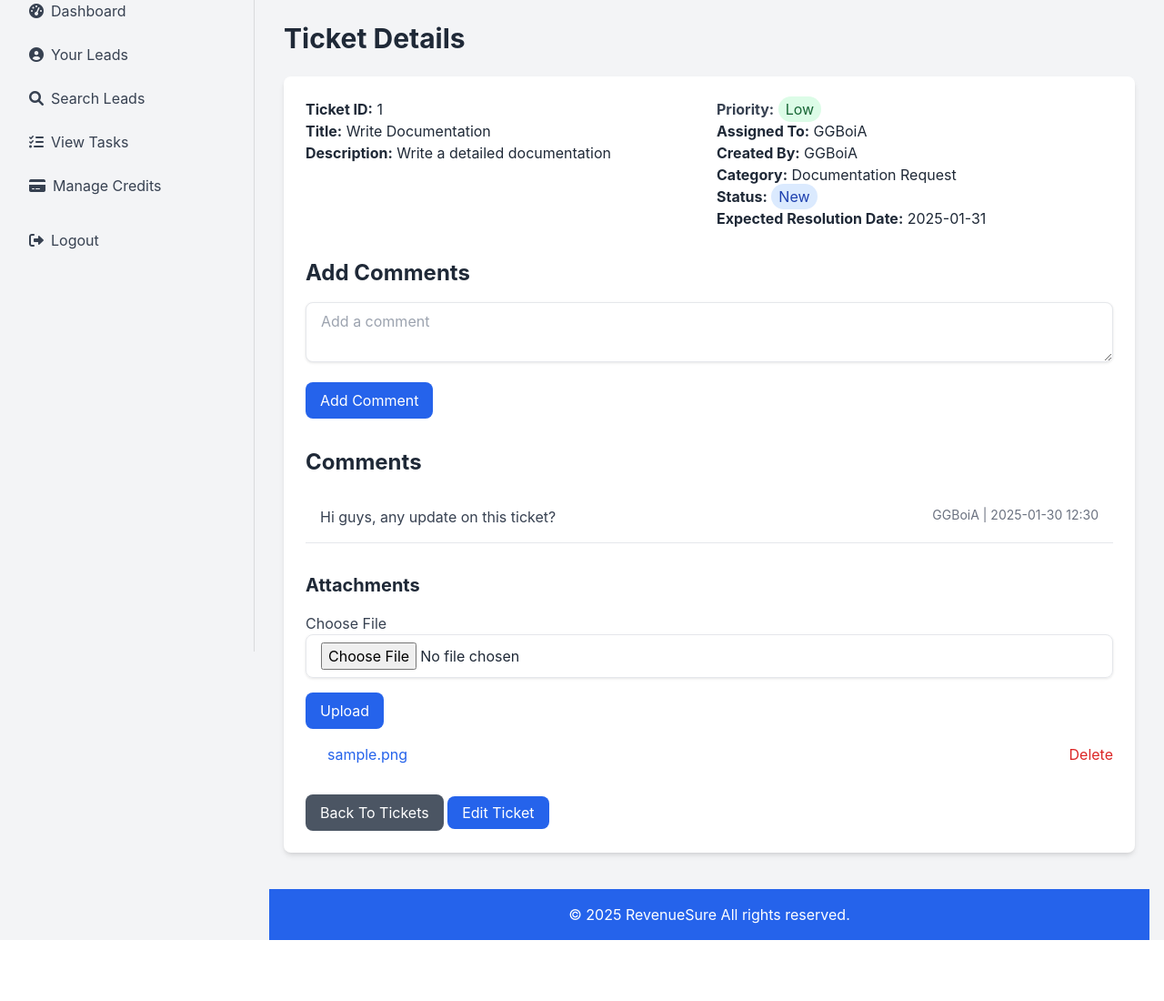
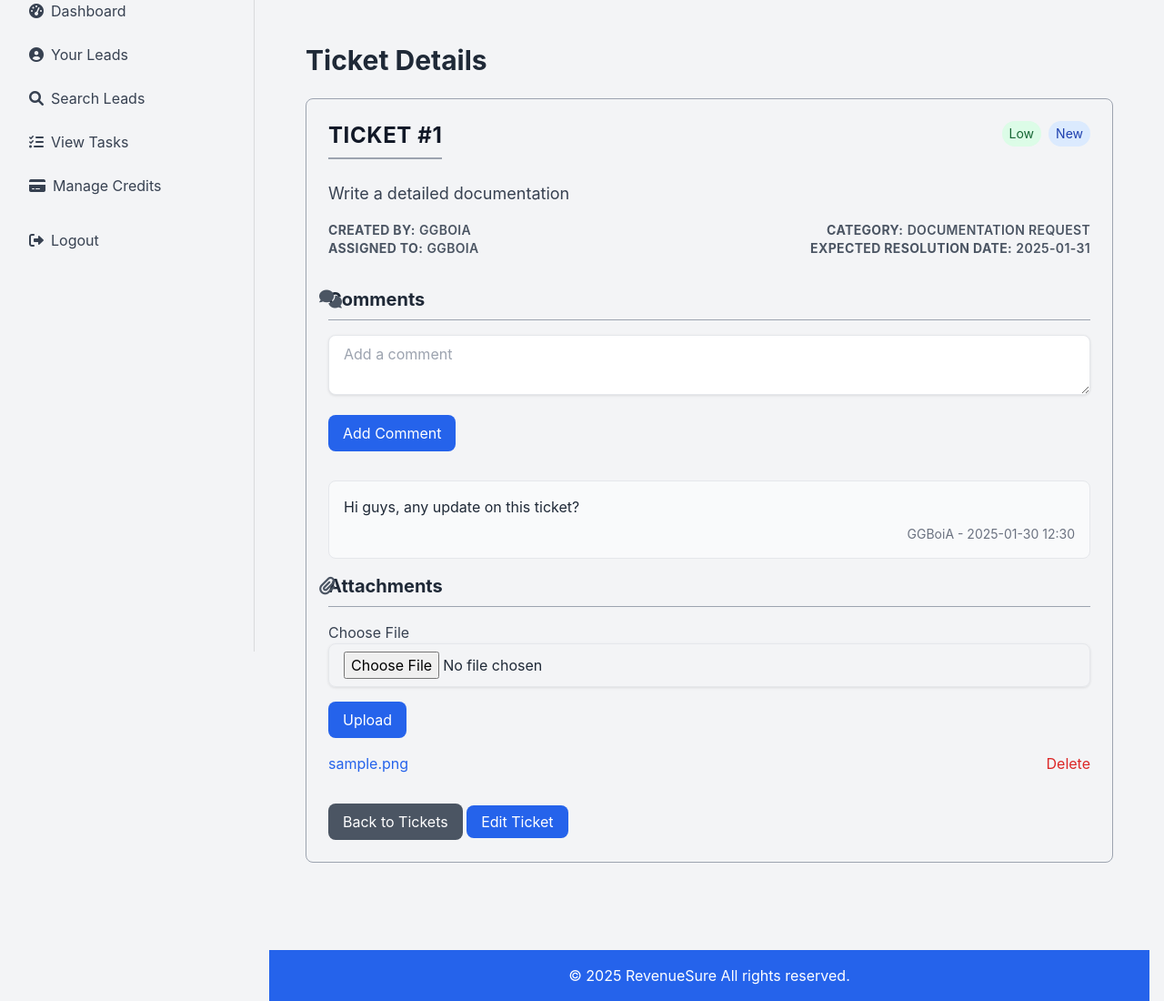
Before and after one commit to workingprototype/RevenueSure, a PHP site: page /view_ticket.php?id=1 in a window 1280 px wide. Shown: the part 84-1184 px from the top of the page at 91% size. Before the commit the page ends 1117 px from the top, so only its background shows below. Run offline with PHP 8.4, Linux system fonts and the light colour scheme; a user stored in the database is signed in; data comes from the database, SQL or seed files in the repository; tables that the repository leaves empty hold one stand-in row (values such as "Sample post"); some libraries are stand-ins or nearby versions.

Commit message:
New UI for ticketing

```diff
--- a/view_ticket.php
+++ b/view_ticket.php
@@ -66,8 +66,9 @@ $comments = $stmt->fetchAll(PDO::FETCH_ASSOC);
 // Include header
 require 'header.php';
 ?>
+    <div class="container mx-auto p-6 fade-in">
+        <h1 class="text-3xl font-bold text-gray-800 mb-6">Ticket Details</h1>
 
-<h1 class="text-3xl font-bold text-gray-800 mb-6">Ticket Details</h1>
         <?php if ($error): ?>
             <div class="bg-red-100 border border-red-400 text-red-700 px-4 py-3 rounded-lg mb-6">
                 <?php echo $error; ?>
@@ -79,37 +80,32 @@ require 'header.php';
                 <?php echo $success; ?>
             </div>
         <?php endif; ?>
-
-<div class="bg-white p-6 rounded-lg shadow-md">
-        <div class="grid grid-cols-1 md:grid-cols-2 gap-4 mb-8">
+            <div class="bg-gray-100 border border-gray-400 p-6 rounded-lg mb-8">
+                 <div class="mb-8">
+                    <div class="flex justify-between items-start mb-4">
                          <div>
-               <p class="text-gray-800"><strong>Ticket ID:</strong> <?php echo htmlspecialchars($ticket['id']); ?></p>
-                <p class="text-gray-800"><strong>Title:</strong> <?php echo htmlspecialchars($ticket['title']); ?></p>
-                <p class="text-gray-800"><strong>Description:</strong> <?php echo htmlspecialchars($ticket['description']); ?></p>
+                            <h2 class="text-2xl font-bold text-gray-900 mb-2 uppercase tracking-wide border-b-2 border-gray-400 pb-2">
+                                Ticket #<?php echo htmlspecialchars($ticket['id']); ?>
+                            </h2>
                           </div>
-           <div>
-                <p class="text-gray-700"><strong>Priority:</strong>
-                     <span class="px-2 py-1 rounded-full <?php
+                          <div class="flex gap-2 items-center">
+                            <span class="px-2 py-1 rounded-full text-sm  <?php
                                     switch ($ticket['priority']) {
-                                          case 'High':
-                                                echo 'bg-red-100 text-red-800';
+                                        case 'Low':
+                                             echo 'bg-green-100 text-green-800';
                                            break;
                                         case 'Medium':
                                              echo 'bg-yellow-100 text-yellow-800';
                                             break;
-                                               case 'Low':
-                                                    echo 'bg-green-100 text-green-800';
+                                       case 'High':
+                                             echo 'bg-red-100 text-red-800';
                                             break;
                                         default:
                                            echo 'bg-gray-100 text-gray-800';
                                               break;
                                 }
                                 ?>"><?php echo htmlspecialchars($ticket['priority']); ?></span>
-                       </p>
-                 <p><strong>Assigned To:</strong> <?php echo htmlspecialchars($ticket['assigned_username'] ? $ticket['assigned_username'] : 'Unassigned'); ?></p>
-                    <p><strong>Created By:</strong> <?php echo htmlspecialchars($ticket['created_username']); ?></p>
-                   <p><strong>Category:</strong> <?php echo htmlspecialchars($ticket['category']); ?></p>
-                <p><strong>Status:</strong>  <span class="px-2 py-1 rounded-full <?php
+                                <span class="px-2 py-1 rounded-full text-sm <?php
                                     switch ($ticket['status']) {
                                         case 'New':
                                             echo 'bg-blue-100 text-blue-800';
@@ -128,39 +124,59 @@ require 'header.php';
                                                       break;
                                         }
                                      ?>"><?php echo htmlspecialchars($ticket['status']); ?></span>
+                           </div>
+                    </div>
+                 <p class="text-gray-700 text-lg mb-4">
+                    <?php echo nl2br(htmlspecialchars($ticket['description'])); ?>
                  </p>
-             <p>
-               <strong>Expected Resolution Date:</strong> <?php echo htmlspecialchars($ticket['expected_resolution_date'] ? $ticket['expected_resolution_date'] : 'N/A'); ?>
+                 <div class="grid grid-cols-1 md:grid-cols-2 gap-4">
+                       <div>
+                           <p class="text-gray-600 text-sm uppercase tracking-wide"><strong>Created by:</strong> <span class="font-semibold"><?php echo htmlspecialchars($ticket['created_username']); ?></span></p>
+                            <p class="text-gray-600 text-sm uppercase tracking-wide"><strong>Assigned To:</strong> <span class="font-semibold"><?php echo htmlspecialchars($ticket['assigned_username'] ? $ticket['assigned_username'] : 'Unassigned'); ?></span></p>
+
+                       </div>
+                        <div class="text-right">
+
+                            <p class="text-gray-600 text-sm uppercase tracking-wide">
+                                    <strong>Category:</strong> <span class="font-semibold"><?php echo htmlspecialchars($ticket['category']); ?></span>
+                                </p>
+                            <p class="text-gray-600 text-sm uppercase tracking-wide">
+                            <strong>Expected Resolution Date:</strong> <span class="font-semibold"><?php echo htmlspecialchars($ticket['expected_resolution_date'] ? $ticket['expected_resolution_date'] : 'N/A'); ?></span>
                            </p>
                        </div>
                      </div>
-        <div class="mb-8">
-         <h2 class="text-2xl font-bold text-gray-800 mb-4">Add Comments</h2>
-            <form method="POST" action="">
-                <div class="mb-4">
+               </div>
+               <!--  Comments Section -->
+            <div class="mt-8">
+              <h2 class="text-xl font-bold text-gray-800 mb-4 relative border-b border-gray-400 pb-2">
+                      <i class="fas fa-comments text-gray-600 absolute left-[-10px] top-[4px] mr-2"></i> Comments
+                    </h2>
+                    <form method="POST" action="" class="mb-8">
                         <textarea name="comment" id="comment" class="w-full px-4 py-2 border rounded-lg focus:outline-none focus:ring-2 focus:ring-blue-600" placeholder="Add a comment"></textarea>
-                </div>
-               <button type="submit" name="add_comment" class="bg-blue-600 text-white px-4 py-2 rounded-lg hover:bg-blue-700 transition duration-300">Add Comment</button>
+                        <button type="submit" name="add_comment" class="bg-blue-600 text-white px-4 py-2 rounded-lg hover:bg-blue-700 transition duration-300 mt-4">Add Comment</button>
                    </form>
-         </div>
                     <?php if($comments): ?>
-              <div class="mb-8">
-                  <h2 class="text-2xl font-bold text-gray-800 mb-4">Comments</h2>
                          <ul>
                             <?php foreach ($comments as $comment): ?>
-                           <li class="p-4 border-b border-gray-200">
-                                 <div class="flex justify-between">
-                                       <p class="text-gray-700"><?php echo htmlspecialchars($comment['comment']); ?></p>
-                                      <p class="text-gray-500 text-sm"><?php echo htmlspecialchars($comment['username']); ?> | <?php echo htmlspecialchars(date('Y-m-d H:i', strtotime($comment['created_at']))); ?></p>
+                                 <li class="bg-gray-50 p-4 my-2 rounded-lg border border-gray-200">
+                                     <div class="flex justify-between items-center mb-2">
+                                       <p class="text-gray-800"><?php echo htmlspecialchars($comment['comment']); ?></p>
+                                      </div>
+                                       <div class="text-right">
+                                           <p class="text-gray-500 text-sm "><?php echo htmlspecialchars($comment['username']); ?> - <?php echo htmlspecialchars(date('Y-m-d H:i', strtotime($comment['created_at']))); ?></p>
                                      </div>
                                 </li>
                             <?php endforeach; ?>
                         </ul>
+                        <?php else: ?>
+                            <p>No comments yet!</p>
+                        <?php endif; ?>
                     </div>
-            <?php endif; ?>
-
-            <div class="mb-8">
-               <h2 class="text-xl font-bold text-gray-800 mb-4">Attachments</h2>
+                    <!-- Attachments section -->
+                 <div class="mt-4">
+                  <h2 class="text-xl font-bold text-gray-800 mb-4 relative border-b border-gray-400 pb-2">
+                         <i class="fas fa-paperclip text-gray-600 absolute left-[-10px] top-[4px] mr-2"></i>Attachments
+                    </h2>
                      <form method="POST" action="upload_ticket_attachment.php" enctype="multipart/form-data">
                         <input type="hidden" name="ticket_id" value="<?php echo $ticket_id; ?>">
                           <div class="mb-4">
@@ -171,23 +187,23 @@ require 'header.php';
                     </form>
                        <div class="mt-4">
                          <?php if ($attachments): ?>
-                        <ul class="list-disc ml-6">
+                            <ul>
                                 <?php foreach ($attachments as $attachment): ?>
-                                 <li class="flex justify-between items-center mb-2">
+                                    <li class="my-2 flex justify-between items-center">
                                        <a href="<?php echo $attachment['file_path']; ?>" class="text-blue-600 hover:underline" download><?php echo htmlspecialchars($attachment['file_name']); ?></a>
-                                       <a href="delete_ticket_attachment.php?id=<?php echo $attachment['id']; ?>&ticket_id=<?php echo $ticket_id; ?>" class="text-red-600 hover:underline">Delete</a>
+                                         <a href="delete_ticket_attachment.php?id=<?php echo $attachment['id']; ?>&ticket_id=<?php echo $ticket_id; ?>" class="text-red-600 hover:underline ml-2">Delete</a>
                                     </li>
                              <?php endforeach; ?>
                          </ul>
                      <?php else: ?>
-                          <p>No attachment found!</p>
+                           <p>No attachments found!</p>
                          <?php endif; ?>
                       </div>
                     </div>
-
-         <div class="mt-4">
-            <a href="manage_tickets.php" class="bg-gray-600 text-white px-4 py-2 rounded-lg hover:bg-gray-700 transition duration-300 inline-block">Back To Tickets</a>
+             <div class="mt-8">
+                <a href="manage_tickets.php" class="bg-gray-600 text-white px-4 py-2 rounded-lg hover:bg-gray-700 transition duration-300 inline-block">Back to Tickets</a>
                   <a href="edit_ticket.php?id=<?php echo $ticket['id']; ?>" class="bg-blue-600 text-white px-4 py-2 rounded-lg hover:bg-blue-700 transition duration-300">Edit Ticket</a>
+            </div>
         </div>
     </div>
 <?php
--- a/view_tickets_calendar.php
+++ b/view_tickets_calendar.php
@@ -17,8 +17,8 @@
                               start: ticket.created_at,
                               end: ticket.expected_resolution_date ? ticket.expected_resolution_date : ticket.created_at,
                              url:  `view_ticket.php?id=${ticket.id}`,
-                             backgroundColor:  ticket.priority === 'High' ? '#ef4444' : ( ticket.priority === 'Medium' ? '#facc15' : '#22c55e'),
-                                borderColor:  ticket.priority === 'High' ? '#ef4444' : ( ticket.priority === 'Medium' ? '#facc15' : '#22c55e')
+                                backgroundColor:  ticket.priority === 'High' ? '#ef4444' : ( ticket.priority === 'Medium' ? '#facc15' : '#22c55e'),
+                                 borderColor:  ticket.priority === 'High' ? '#ef4444' : ( ticket.priority === 'Medium' ? '#facc15' : '#22c55e')
                          })),
                       });
                   calendar.render();
```
Also changed, not shown: manage_tickets.php (+4 -5 lines). Lines whose indentation alone changed are shown as unchanged.
